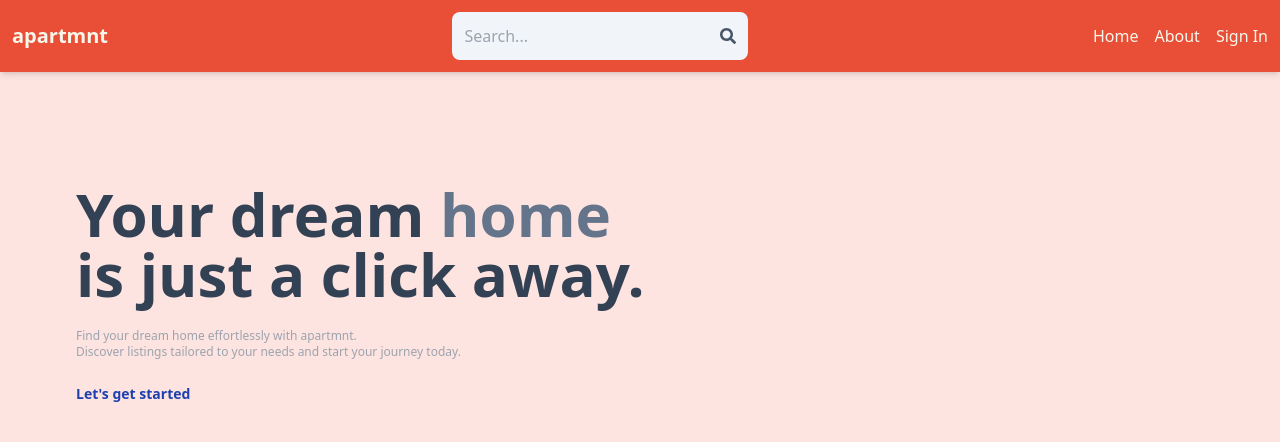
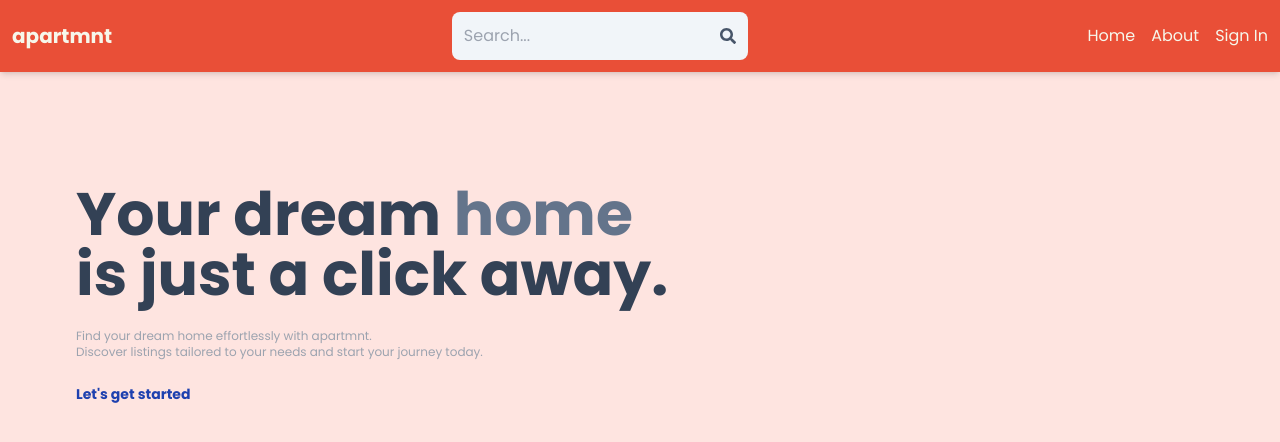
Before and after one commit to iamsanjeebandas/apartmnt, a React (Vite) app in the folder client/: page / in a window 1280 px wide. Shown: the top 442 px of the page. Built offline with nearby package versions, Linux system fonts and the light colour scheme; no server answers.

Commit message:
updated the font style

```diff
--- a/client/index.html
+++ b/client/index.html
@@ -3,6 +3,12 @@
   <head>
     <meta charset="UTF-8" />
     <link rel="icon" type="image/svg+xml" href="/vite.svg" />
+    <link rel="preconnect" href="https://fonts.googleapis.com" />
+    <link rel="preconnect" href="https://fonts.gstatic.com" crossorigin />
+    <link
+      href="https://fonts.googleapis.com/css2?family=Poppins:ital,wght@0,100;0,200;0,300;0,400;0,500;0,600;0,700;0,800;0,900;1,100;1,200;1,300;1,400;1,500;1,600;1,700;1,800;1,900&display=swap"
+      rel="stylesheet"
+    />
     <meta name="viewport" content="width=device-width, initial-scale=1.0" />
     <title>Apartmnt Real Estate</title>
   </head>
--- a/client/src/pages/Listing.jsx
+++ b/client/src/pages/Listing.jsx
@@ -102,7 +102,7 @@
               </p>
               {listing.offer && (
                 <p className="bg-green-900 w-full max-w-[200px] text-white text-center p-1 rounded-md">
-                  ${+listing.regularPrice - +listing.discountPrice} OFF
+                  Rs{+listing.regularPrice - +listing.discountPrice} OFF
                 </p>
               )}
             </div>
--- a/client/tailwind.config.js
+++ b/client/tailwind.config.js
@@ -11,6 +11,9 @@
         },
         f6f7eb: "#f6f7eb",
       },
+      fontFamily: {
+        sans: ["Poppins", "sans-serif"], // Set Poppins as the default sans-serif font
+      },
     },
   },
   plugins: [],
```
